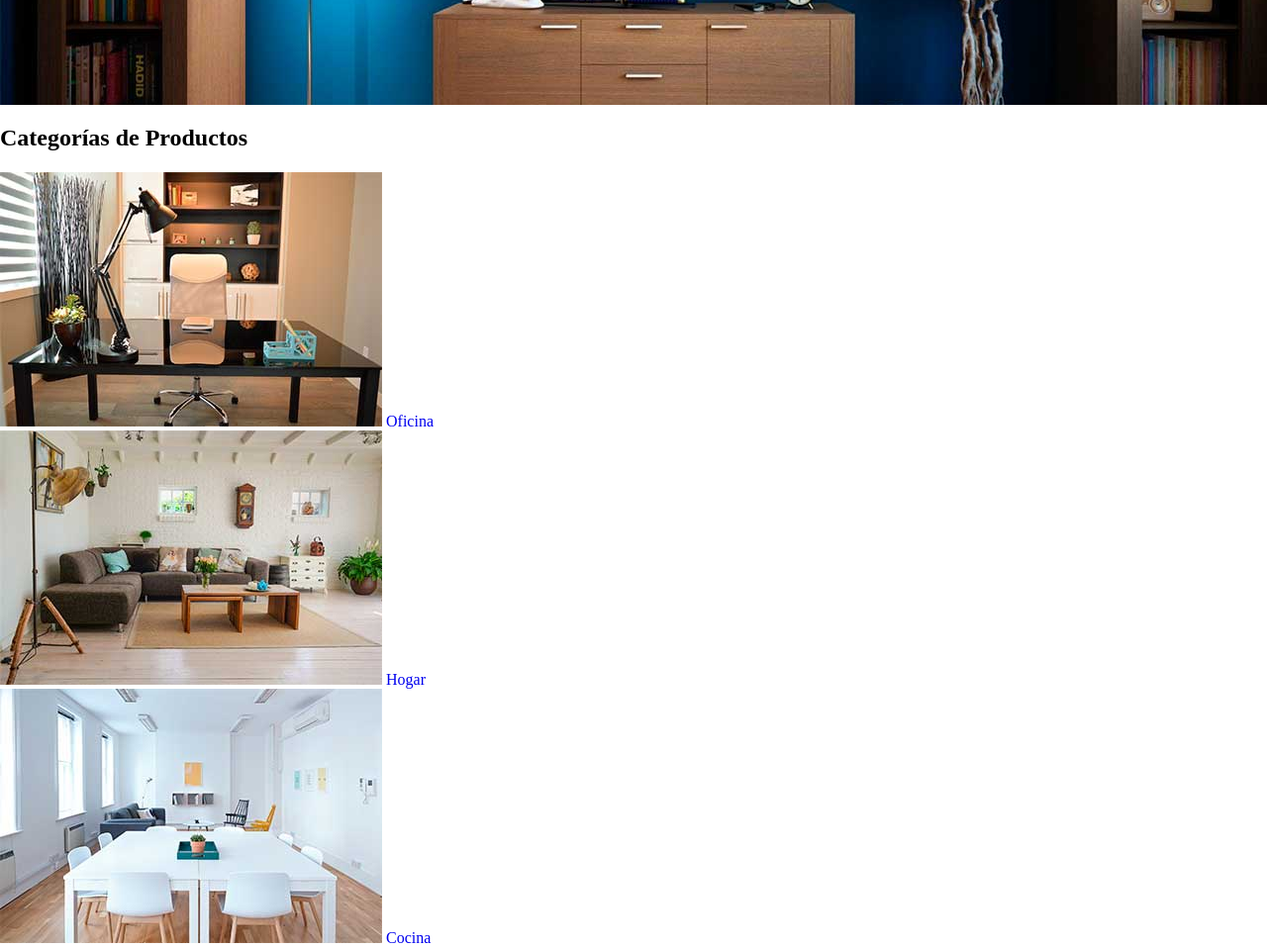
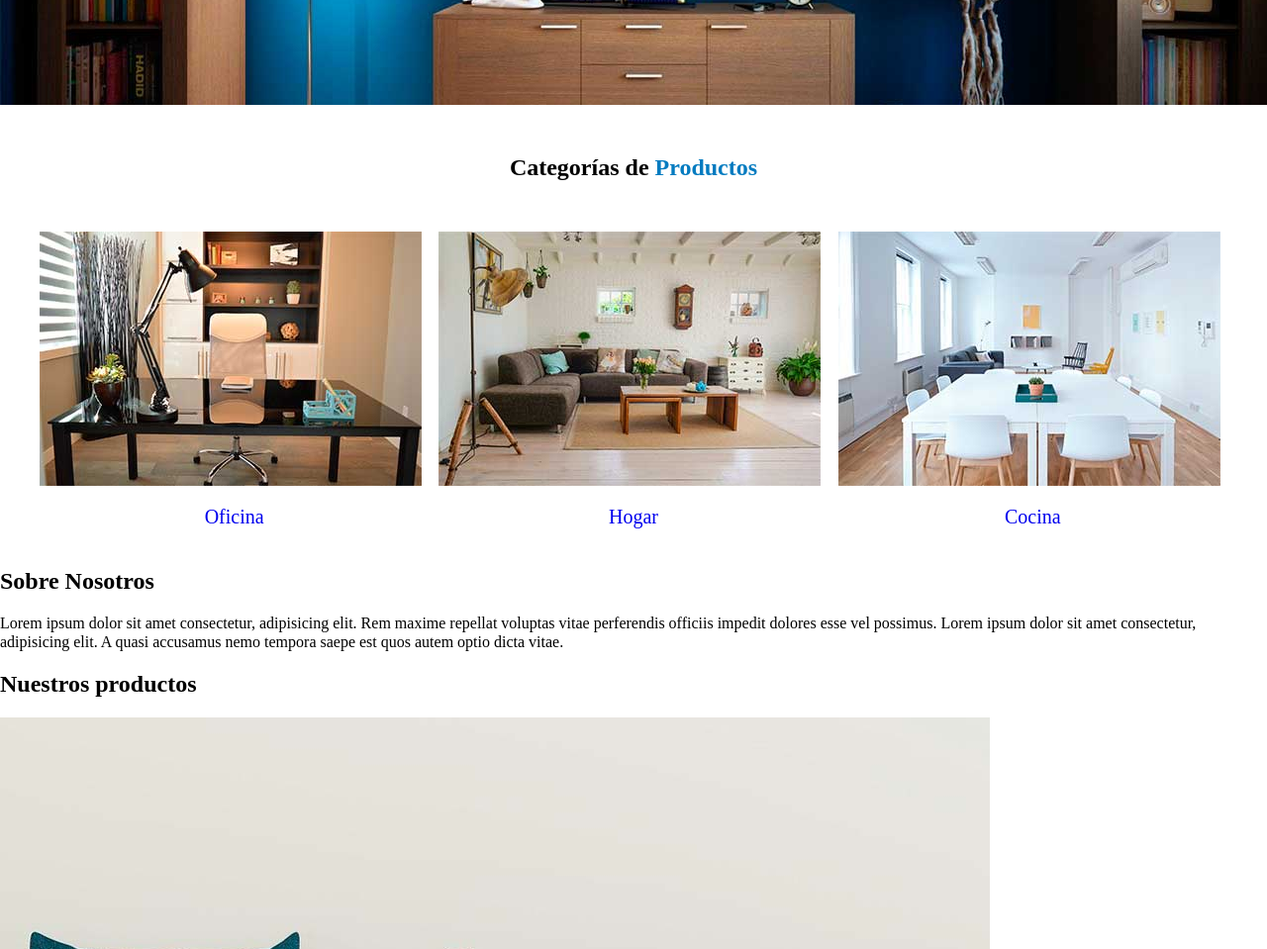
Before and after one commit to OneAlpacaMore/eCommerce_tienda_muebles, a plain HTML site: page index.html in a window 1280 px wide. Shown: the part 640-1599 px from the top of the page at 99% size. Drawn offline with nearby package versions, Linux system fonts and the light colour scheme.

Commit message:
Categorías de productos hover y alineación

```diff
--- a/css/styles.css
+++ b/css/styles.css
@@ -9,6 +9,7 @@ html {
     --black: #000000;
     --grey: #e1e1e1;
     --ocean-boat-blue: #037BC0;
+    --white: #ffffff;
 }
 /*Globales*/
 a {
@@ -16,6 +17,11 @@ a {
 }
 .container {
      max-width: 1200px;
+     margin: 0 auto;
+}
+img{
+    max-width: 100%;
+    display: block;
 }
 /*Header y Navegación*/
 .nombre-sitio {
@@ -30,7 +36,6 @@ a {
 }
 .nav-principal {
     padding: 20px 0;
-    margin: 0 auto;
     display: flex;
     justify-content: space-around;
 }
@@ -39,3 +44,20 @@ a {
     background-image: url(../img/principal.jpg);
     height: 550px;
 }
+/*Categorías de productos*/
+.listado-categorias {
+    display: grid;
+    grid-template-columns: repeat(3, 1fr);
+    gap: 0 10px;
+}
+.categoria a {
+    display: block;
+    text-align: center;
+    padding: 20px;
+    font-size: 20px;
+}
+.categoria a:hover {
+    background-color: var(--ocean-boat-blue);
+    color: var(--white);
+    border-radius: 0 0 5px 5px;
+}
--- a/index.html
+++ b/index.html
@@ -27,27 +27,30 @@
 
     <div class="hero"></div>
 
-    <section>
-        <h2>Categorías de Productos</h2>
+    <section class="container">
+        <h2 class="nombre-sitio">Categorías de <span>Productos</span></h2>
 
-        <div>
+        <div class="listado-categorias">
+            <div class="categoria">
                 <img src="img/categoria1.jpg" alt="Imagen Categoría">
                 <a href="#">Oficina</a>
             </div>
-        <div>
+            <div class="categoria">
                 <img src="img/categoria2.jpg" alt="Imagen Categoría">
                 <a href="#">Hogar</a>
             </div>
-        <div>
+            <div class="categoria">
                 <img src="img/categoria3.jpg" alt="Imagen Categoría">
                 <a href="#">Cocina</a>
             </div>
-
+        </div>
     </section>
 
     <section>
         <h2>Sobre Nosotros</h2>
-        <p>Lorem ipsum dolor sit amet consectetur, adipisicing elit. Rem maxime repellat voluptas vitae perferendis officiis impedit dolores esse vel possimus. Lorem ipsum dolor sit amet consectetur, adipisicing elit. A quasi accusamus nemo tempora saepe est quos autem optio dicta vitae.</p>
+        <p>Lorem ipsum dolor sit amet consectetur, adipisicing elit. Rem maxime repellat voluptas vitae perferendis
+            officiis impedit dolores esse vel possimus. Lorem ipsum dolor sit amet consectetur, adipisicing elit. A
+            quasi accusamus nemo tempora saepe est quos autem optio dicta vitae.</p>
     </section>
 
     <main>
```
Lines whose indentation alone changed are shown as unchanged.
